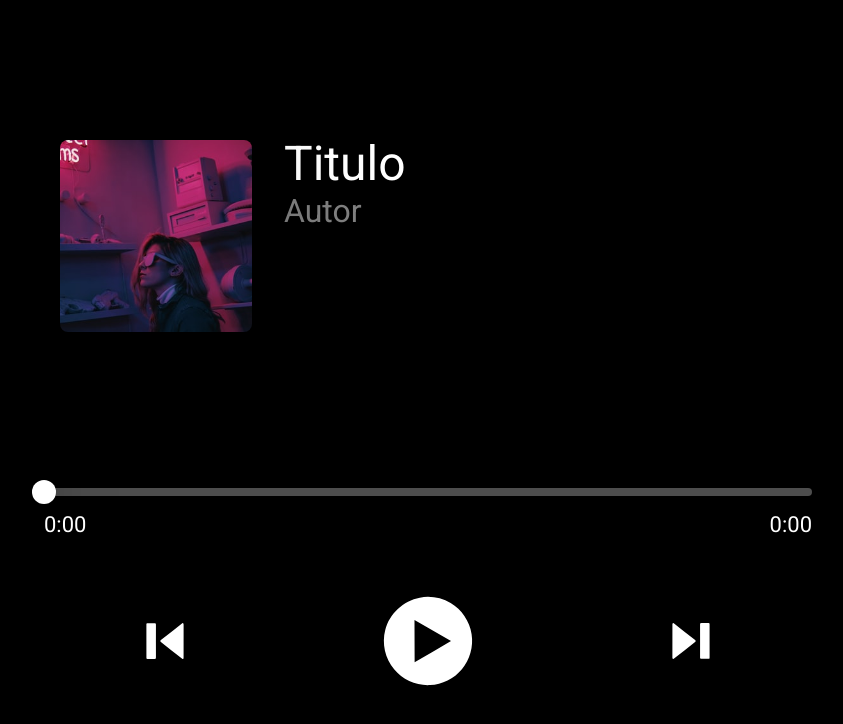
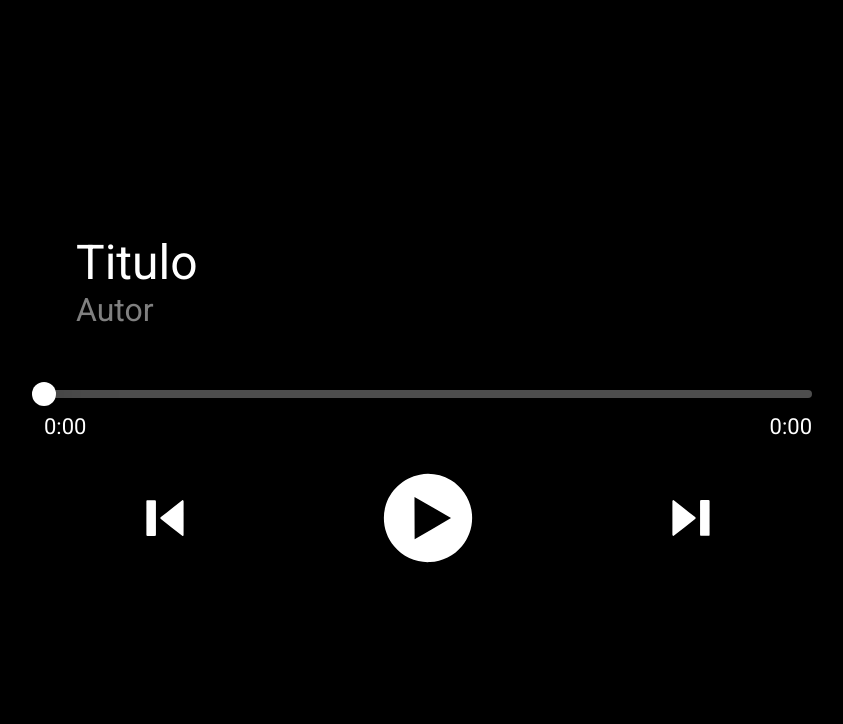
Before and after one commit to joaoaraya/js-musicPlayer, a plain HTML site: page index.html in a window 1280 px wide. Shown: the whole page, without its empty margins (212-1055 px from the left). Drawn offline with Linux system fonts and the light colour scheme.

Commit message:
resposividade superior adicionada

```diff
--- a/src/main/styles/style.css
+++ b/src/main/styles/style.css
@@ -43,6 +43,7 @@ body {
 #capa {
     grid-column: 1;
     grid-row-start: span 2;
+    align-self: start;
     width: 192px;
     height: 192px;
     margin-left: 16px;
@@ -75,7 +76,7 @@ body {
 }
 
 .progresso {
-    padding: 128px 0 56px 0;
+    padding: 8% 0 4% 0;
 }
 
 .progresso, .player {
@@ -138,7 +139,7 @@ progress, progress::-webkit-progress-bar, progress::-moz-progress-bar {
     display: none;
 }
 
-/* ---------- Mobile --------------- */
+/* ---------- Mobile (responsividade lateral) --------------- */
 
 @media screen and (max-device-width: 640px), screen and (max-width: 640px) {
     .container {
@@ -196,3 +197,17 @@ progress, progress::-webkit-progress-bar, progress::-moz-progress-bar {
         height: 40px;
     }
 }
+
+/* ---------- Mobile (responsividade superior) --------------- */
+
+@media screen and (max-device-height: 600px), screen and (max-height: 600px) {
+    .capaCover {
+        filter: blur(2px);
+    }
+    #capa {
+        display: none;
+    }
+    #titulo {
+        margin-top: 0;
+    }
+}
```
